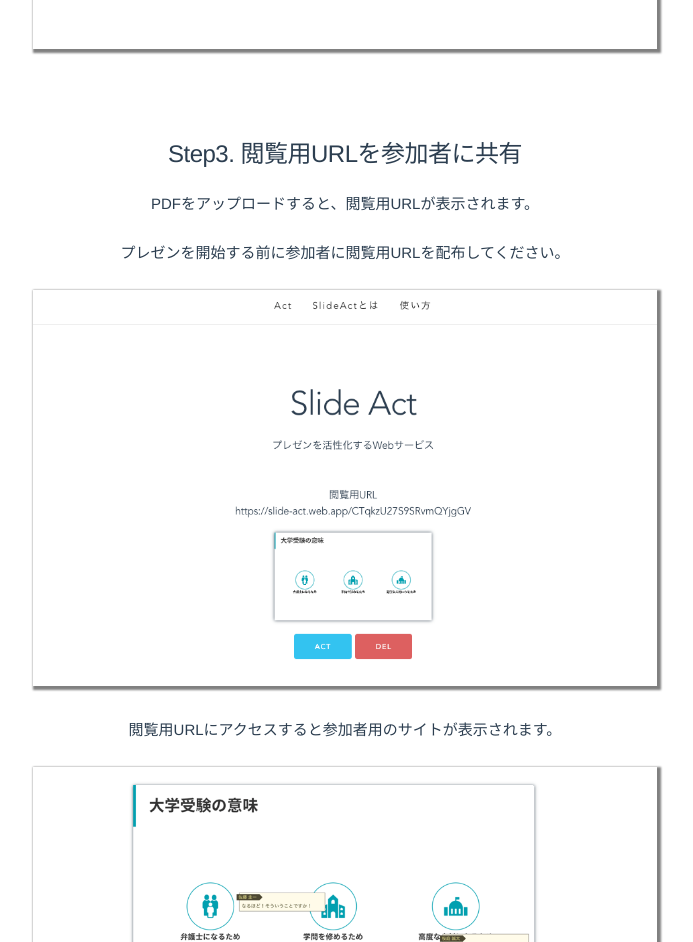
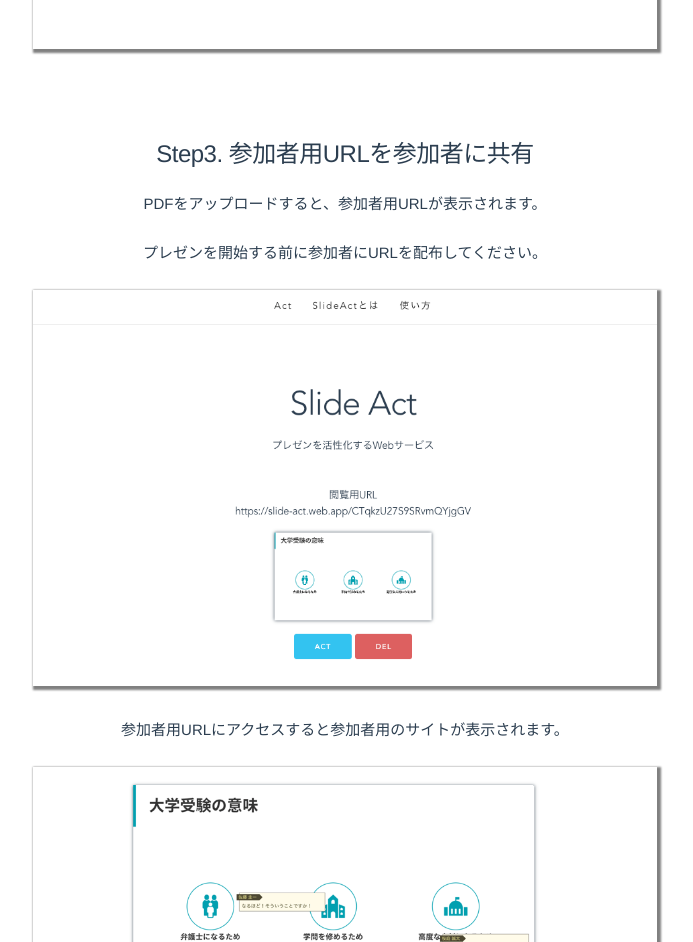
Before and after one commit to sanotyan1202/slide_act, a Vue app: page / in a window 1280 px wide. Shown: the part 3220-4162 px from the top of the page, without its empty margins (295-988 px from the left). Built offline with nearby package versions, Linux system fonts and the light colour scheme.

Commit message:
閲覧用URLではなく参加者用URLに名前を変更

```diff
--- a/src/components/HowToUse.vue
+++ b/src/components/HowToUse.vue
@@ -24,11 +24,11 @@
                 <p><img src="img/slideact.png" class="how-to-use-image" /></p>
               </div>
               <div id="step3" class="how-to-step">
-                <h5>Step3. 閲覧用URLを参加者に共有</h5>
-                <p>PDFをアップロードすると、閲覧用URLが表示されます。</p>
-                <p>プレゼンを開始する前に参加者に閲覧用URLを配布してください。</p>
+                <h5>Step3. 参加者用URLを参加者に共有</h5>
+                <p>PDFをアップロードすると、参加者用URLが表示されます。</p>
+                <p>プレゼンを開始する前に参加者にURLを配布してください。</p>
                 <p><img src="img/browserurl.png" class="how-to-use-image" /></p>
-                <p>閲覧用URLにアクセスすると参加者用のサイトが表示されます。</p>
+                <p>参加者用URLにアクセスすると参加者用のサイトが表示されます。</p>
                 <p><img src="img/browserscreen.png" class="how-to-use-image" /></p>
                 <p>参加者は名前とメッセージを入力し、Enterキーで送信することができます。</p>
               </div>
--- a/src/components/Top.vue
+++ b/src/components/Top.vue
@@ -8,7 +8,7 @@
         </div>
       </div>
       <div v-if="uploaded" class="row browser">
-        閲覧用URL<br/>
+        参加者用URL<br/>
         {{browserUrl}}
       </div>
       <div class="row">
```
